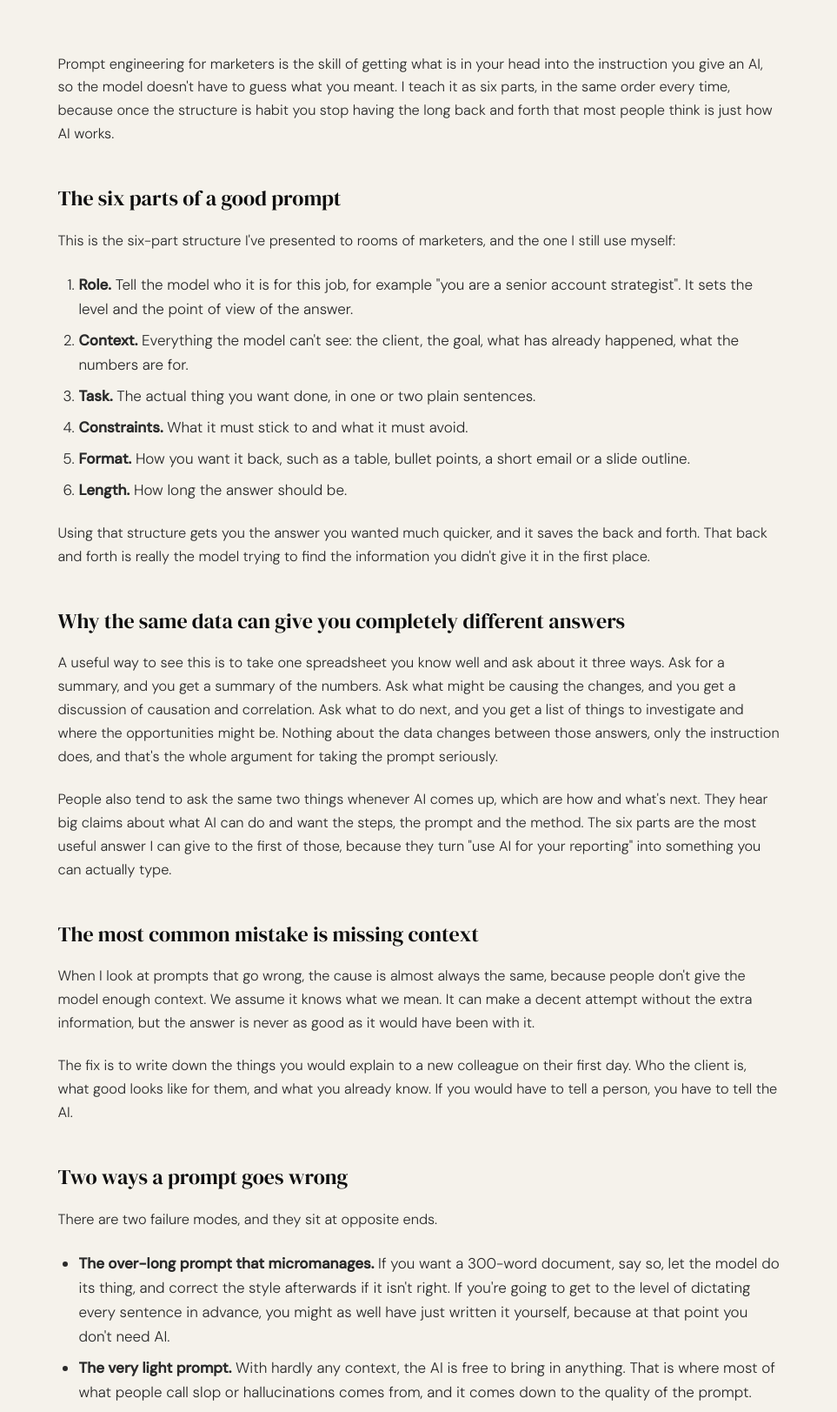
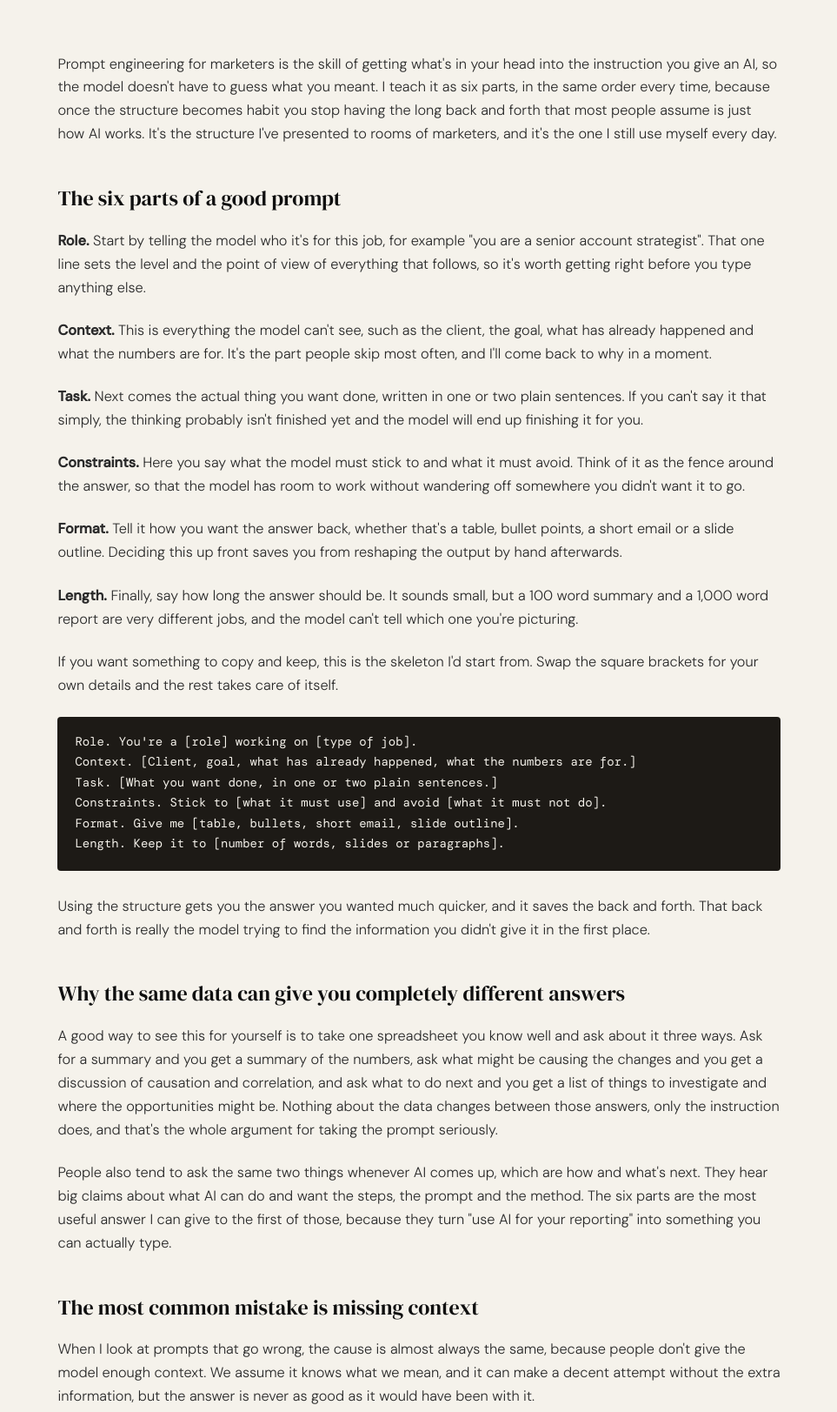
Before and after one commit to GarySto/GarySto.github.io, a plain HTML site: page articles/prompt-engineering-for-marketers-the-six-parts-i-teach/index.html in a window 1280 px wide. Shown: the part 1176-2799 px from the top of the page at 87% size, without its empty margins (158-1121 px from the left). Drawn offline with nearby package versions, Linux system fonts and the light colour scheme.

Commit message:
Update article: Prompt Engineering for Marketers: The Six Parts I Teach

```diff
--- a/articles/prompt-engineering-for-marketers-the-six-parts-i-teach/index.html
+++ b/articles/prompt-engineering-for-marketers-the-six-parts-i-teach/index.html
@@ -3,13 +3,13 @@
 <head>
 <meta charset="UTF-8">
 <meta name="viewport" content="width=device-width, initial-scale=1.0">
-<title>Prompt Engineering for Marketers: The Six Parts I Teach</title>
-<meta name="description" content="The prompt structure I hand to rooms of marketers, why one spreadsheet can give you a summary or a plan depending on how you ask, and the two ways a prompt">
+<title>Prompt Engineering for Marketers: The Six Parts I Teach — Gary Stow</title>
+<meta name="description" content="The six-part prompt structure I hand to rooms of marketers, with a template to copy, and why one spreadsheet can give you three different answers.">
 <meta name="robots" content="index, follow">
 <link rel="canonical" href="https://garystow.co.uk/articles/prompt-engineering-for-marketers-the-six-parts-i-teach/">
 <meta property="og:type" content="article">
 <meta property="og:title" content="Prompt Engineering for Marketers: The Six Parts I Teach">
-<meta property="og:description" content="The prompt structure I hand to rooms of marketers, why one spreadsheet can give you a summary or a plan depending on how you ask, and the two ways a prompt">
+<meta property="og:description" content="The six-part prompt structure I hand to rooms of marketers, with a template to copy, and why one spreadsheet can give you three different answers.">
 <meta property="og:url" content="https://garystow.co.uk/articles/prompt-engineering-for-marketers-the-six-parts-i-teach/">
 <meta property="og:image" content="https://garystow.co.uk/articles/prompt-engineering-for-marketers-the-six-parts-i-teach/prompt-engineering-for-marketers-the-six-parts-i-teach.png">
 <script type="application/ld+json">
@@ -19,6 +19,7 @@
   "headline": "Prompt Engineering for Marketers: The Six Parts I Teach",
   "author": {"@type": "Person", "name": "Gary Stow", "url": "https://garystow.co.uk/"},
   "datePublished": "2026-10-31",
+  "dateModified": "2026-11-25",
   "url": "https://garystow.co.uk/articles/prompt-engineering-for-marketers-the-six-parts-i-teach/"
 }
 </script>
@@ -27,22 +28,28 @@
 <link href="https://fonts.googleapis.com/css2?family=DM+Serif+Display:ital@0;1&family=DM+Mono:wght@400;500&family=DM+Sans:ital,wght@0,300;0,400;0,500;1,300&display=swap" rel="stylesheet" media="print" onload="this.media='all'">
 <noscript><link href="https://fonts.googleapis.com/css2?family=DM+Serif+Display:ital@0;1&family=DM+Mono:wght@400;500&family=DM+Sans:ital,wght@0,300;0,400;0,500;1,300&display=swap" rel="stylesheet"></noscript>
 <link rel="stylesheet" href="/assets/site.css?v=8096f9d0">
-<script src="/assets/consent.js?v=20261122"></script>
-<script type="text/plain" data-gs-after-paint data-src="https://www.googletagmanager.com/gtag/js?id=G-5S939E9N5T"></script>
+<script src="/assets/consent.js?v=20261024"></script>
+<script async src="https://www.googletagmanager.com/gtag/js?id=G-5S939E9N5T"></script>
 <script>
   window.dataLayer = window.dataLayer || [];
   function gtag(){dataLayer.push(arguments);}
   gtag('js', new Date());
   gtag('config', 'G-5S939E9N5T');
 </script>
-<script type="text/plain" data-gs-after-paint>
+<script type="text/javascript">
     (function(c,l,a,r,i,t,y){
         c[a]=c[a]||function(){(c[a].q=c[a].q||[]).push(arguments)};
         t=l.createElement(r);t.async=1;t.src="https://www.clarity.ms/tag/"+i;
         y=l.getElementsByTagName(r)[0];y.parentNode.insertBefore(t,y);
     })(window, document, "clarity", "script", "y7l6l2ea33");
 </script>
-<script type="text/plain" data-gs-after-paint>(function(w,d,t,u,o){w[u]=w[u]||[],o.ts=(new Date).getTime();var n=d.createElement(t); n.src="https://bat.bing.net/bat.js?ti="+o.ti+("uetq"!=u?"&q="+u:""),n.async=1, n.onload=n.onreadystatechange=function(){var s=this.readyState;s&&"loaded"!==s&&"complete"!==s||( o.q=w[u],w[u]=new UET(o),w[u].push("pageLoad"),n.onload=n.onreadystatechange=null)}; var i=d.getElementsByTagName(t)[0];i.parentNode.insertBefore(n,i); })(window,document,"script","uetq",{ti:"73014612", enableAutoSpaTracking: true});</script>
+<script>(function(w,d,t,u,o){w[u]=w[u]||[],o.ts=(new Date).getTime();var n=d.createElement(t); n.src="https://bat.bing.net/bat.js?ti="+o.ti+("uetq"!=u?"&q="+u:""),n.async=1, n.onload=n.onreadystatechange=function(){var s=this.readyState;s&&"loaded"!==s&&"complete"!==s||( o.q=w[u],w[u]=new UET(o),w[u].push("pageLoad"),n.onload=n.onreadystatechange=null)}; var i=d.getElementsByTagName(t)[0];i.parentNode.insertBefore(n,i); })(window,document,"script","uetq",{ti:"73014612", enableAutoSpaTracking: true});</script>
+<style>
+/* 8 Oct 2026: code in step-by-step articles - large, high contrast, never wider than the page */
+.article-body pre.code-block { background: #1d1a16; color: #f5f2eb; padding: 1.1rem 1.25rem; margin: 1.25rem 0 1.75rem; overflow-x: auto; max-width: 100%; border-radius: 4px; font-size: 0.95rem; line-height: 1.55; }
+.article-body pre.code-block code { font-family: var(--mono, monospace); background: none; padding: 0; color: inherit; white-space: pre; }
+.article-body code { font-family: var(--mono, monospace); background: #ece6da; padding: 0.1em 0.35em; border-radius: 3px; font-size: 0.92em; }
+</style>
 </head>
 <body>
 
@@ -69,75 +76,74 @@
 
 <div class="page-hero">
   <a href="/articles/" class="article-back">← All articles</a>
-  <div class="hero-label">Teaching</div>
+  <div class="hero-label">Building in public</div>
   <h1>Prompt Engineering for Marketers: The Six Parts I Teach</h1>
   <div class="article-meta">31 October 2026 · Gary Stow, performance marketing and AI</div>
   <p class="article-disclosure" style="font-size:0.85rem;color:var(--muted);margin-top:0.6rem;font-style:italic">Written by Gary Stow with help from AI tools. Every fact is checked and every article is approved by Gary before it goes live.</p>
 </div>
 
 <section>
-  <img src="/articles/prompt-engineering-for-marketers-the-six-parts-i-teach/prompt-engineering-for-marketers-the-six-parts-i-teach.webp" width="1200" height="800" fetchpriority="high" decoding="async" alt="A small group of marketers huddle behind a large glass wall, each clutching a transparent prism that refracts the same spreadsheet into distinct shapes. The room’s back view shows their focused faces and the shifting reflections" class="article-hero-img">
+  <img src="/articles/prompt-engineering-for-marketers-the-six-parts-i-teach/prompt-engineering-for-marketers-the-six-parts-i-teach.webp" srcset="/articles/prompt-engineering-for-marketers-the-six-parts-i-teach/prompt-engineering-for-marketers-the-six-parts-i-teach-480.webp 480w, /articles/prompt-engineering-for-marketers-the-six-parts-i-teach/prompt-engineering-for-marketers-the-six-parts-i-teach-720.webp 720w, /articles/prompt-engineering-for-marketers-the-six-parts-i-teach/prompt-engineering-for-marketers-the-six-parts-i-teach-960.webp 960w, /articles/prompt-engineering-for-marketers-the-six-parts-i-teach/prompt-engineering-for-marketers-the-six-parts-i-teach.webp 1200w" sizes="(max-width: 900px) calc(100vw - 4rem), 900px" width="1200" height="800" fetchpriority="high" decoding="async" alt="A small group of marketers huddle behind a large glass wall, each clutching a transparent prism that refracts the same spreadsheet into distinct shapes. The room’s back view shows their focused faces and the shifting reflections" class="article-hero-img">
   <div class="article-body">
 
-    <p>Prompt engineering for marketers is the skill of getting what is in your head into the instruction you give an AI, so the model doesn't have to guess what you meant. I teach it as six parts, in the same order every time, because once the structure is habit you stop having the long back and forth that most people think is just how AI works.</p>
+    <p>Prompt engineering for marketers is the skill of getting what's in your head into the instruction you give an AI, so the model doesn't have to guess what you meant. I teach it as six parts, in the same order every time, because once the structure becomes habit you stop having the long back and forth that most people assume is just how AI works. It's the structure I've presented to rooms of marketers, and it's the one I still use myself every day.</p>
 
     <h3>The six parts of a good prompt</h3>
 
-    <p>This is the six-part structure I've presented to rooms of marketers, and the one I still use myself:</p>
+    <p><strong>Role.</strong> Start by telling the model who it's for this job, for example "you are a senior account strategist". That one line sets the level and the point of view of everything that follows, so it's worth getting right before you type anything else.</p>
 
-    <ol>
-      <li><strong>Role.</strong> Tell the model who it is for this job, for example "you are a senior account strategist". It sets the level and the point of view of the answer.</li>
-      <li><strong>Context.</strong> Everything the model can't see: the client, the goal, what has already happened, what the numbers are for.</li>
-      <li><strong>Task.</strong> The actual thing you want done, in one or two plain sentences.</li>
-      <li><strong>Constraints.</strong> What it must stick to and what it must avoid.</li>
-      <li><strong>Format.</strong> How you want it back, such as a table, bullet points, a short email or a slide outline.</li>
-      <li><strong>Length.</strong> How long the answer should be.</li>
-    </ol>
+    <p><strong>Context.</strong> This is everything the model can't see, such as the client, the goal, what has already happened and what the numbers are for. It's the part people skip most often, and I'll come back to why in a moment.</p>
 
-    <p>Using that structure gets you the answer you wanted much quicker, and it saves the back and forth. That back and forth is really the model trying to find the information you didn't give it in the first place.</p>
+    <p><strong>Task.</strong> Next comes the actual thing you want done, written in one or two plain sentences. If you can't say it that simply, the thinking probably isn't finished yet and the model will end up finishing it for you.</p>
+
+    <p><strong>Constraints.</strong> Here you say what the model must stick to and what it must avoid. Think of it as the fence around the answer, so that the model has room to work without wandering off somewhere you didn't want it to go.</p>
+
+    <p><strong>Format.</strong> Tell it how you want the answer back, whether that's a table, bullet points, a short email or a slide outline. Deciding this up front saves you from reshaping the output by hand afterwards.</p>
+
+    <p><strong>Length.</strong> Finally, say how long the answer should be. It sounds small, but a 100 word summary and a 1,000 word report are very different jobs, and the model can't tell which one you're picturing.</p>
+
+    <p>If you want something to copy and keep, this is the skeleton I'd start from. Swap the square brackets for your own details and the rest takes care of itself.</p>
+
+    <pre class="code-block"><code>Role. You're a [role] working on [type of job].
+Context. [Client, goal, what has already happened, what the numbers are for.]
+Task. [What you want done, in one or two plain sentences.]
+Constraints. Stick to [what it must use] and avoid [what it must not do].
+Format. Give me [table, bullets, short email, slide outline].
+Length. Keep it to [number of words, slides or paragraphs].</code></pre>
+
+    <p>Using the structure gets you the answer you wanted much quicker, and it saves the back and forth. That back and forth is really the model trying to find the information you didn't give it in the first place.</p>
 
     <h3>Why the same data can give you completely different answers</h3>
 
-    <p>A useful way to see this is to take one spreadsheet you know well and ask about it three ways. Ask for a summary, and you get a summary of the numbers. Ask what might be causing the changes, and you get a discussion of causation and correlation. Ask what to do next, and you get a list of things to investigate and where the opportunities might be. Nothing about the data changes between those answers, only the instruction does, and that's the whole argument for taking the prompt seriously.</p>
+    <p>A good way to see this for yourself is to take one spreadsheet you know well and ask about it three ways. Ask for a summary and you get a summary of the numbers, ask what might be causing the changes and you get a discussion of causation and correlation, and ask what to do next and you get a list of things to investigate and where the opportunities might be. Nothing about the data changes between those answers, only the instruction does, and that's the whole argument for taking the prompt seriously.</p>
 
     <p>People also tend to ask the same two things whenever AI comes up, which are how and what's next. They hear big claims about what AI can do and want the steps, the prompt and the method. The six parts are the most useful answer I can give to the first of those, because they turn "use AI for your reporting" into something you can actually type.</p>
 
     <h3>The most common mistake is missing context</h3>
 
-    <p>When I look at prompts that go wrong, the cause is almost always the same, because people don't give the model enough context. We assume it knows what we mean. It can make a decent attempt without the extra information, but the answer is never as good as it would have been with it.</p>
+    <p>When I look at prompts that go wrong, the cause is almost always the same, because people don't give the model enough context. We assume it knows what we mean, and it can make a decent attempt without the extra information, but the answer is never as good as it would have been with it.</p>
 
-    <p>The fix is to write down the things you would explain to a new colleague on their first day. Who the client is, what good looks like for them, and what you already know. If you would have to tell a person, you have to tell the AI.</p>
+    <p>The fix is to write down the things you'd explain to a new colleague on their first day. That means who the client is, what good looks like for them and what you already know. If you'd have to tell a person, you have to tell the AI.</p>
 
     <h3>Two ways a prompt goes wrong</h3>
 
-    <p>There are two failure modes, and they sit at opposite ends.</p>
+    <p>Prompts fail at both ends of the scale, and the two failures look very different. The first is the over-long prompt that micromanages. If you want a 300 word document, say so, let the model do its thing, and correct the style afterwards if it isn't right. If you're going to get to the level of dictating every sentence in advance, you might as well have just written it yourself, because at that point you don't need AI.</p>
 
-    <ul>
-      <li><strong>The over-long prompt that micromanages.</strong> If you want a 300-word document, say so, let the model do its thing, and correct the style afterwards if it isn't right. If you're going to get to the level of dictating every sentence in advance, you might as well have just written it yourself, because at that point you don't need AI.</li>
-      <li><strong>The very light prompt.</strong> With hardly any context, the AI is free to bring in anything. That is where most of what people call slop or hallucinations comes from, and it comes down to the quality of the prompt.</li>
-    </ul>
-
-    <p>The six parts sit in the middle of those two. Enough to point the model in the right direction, without writing the answer for it.</p>
+    <p>The second is the very light prompt. With hardly any context the AI is free to bring in anything, and that's where most of what people call slop or hallucinations comes from. It comes down to the quality of the prompt, and the six parts sit between the two extremes, giving the model enough to point it in the right direction without writing the answer for it.</p>
 
     <h3>My own lesson with header images</h3>
 
-    <p>I learned this on my own website. My early prompts for article header images weren't specific enough, so the pictures all came out looking much the same and didn't match what I had in mind. I hadn't told the model what I didn't like, why I didn't like it, or that I wanted variety across the set. Once I went back and changed the prompts to say those things, the results changed with them.</p>
+    <p>I learned this the hard way on my own website. My early prompts for article header images weren't specific enough, so the pictures all came out looking much the same and didn't match what I had in mind. I hadn't told the model what I didn't like, why I didn't like it, or that I wanted variety across the set. Once I went back and changed the prompts to say those things, the results changed with them.</p>
 
     <h3>Every AI needs a slightly different approach</h3>
 
-    <p>I treat each AI I use as a different personality, and adjust the same structure for each one:</p>
+    <p>I treat each AI I use as a different personality, and I adjust the same structure for each one. A local model on my own PC needs very specific, less friendly prompts because it has a smaller memory to work with. My personal Copilot needs me to be more forceful, or it asks a lot of questions before it gives me an answer. Claude can work across many files and projects at once, but it uses up my allowance quickly, so I need to know what I want before I start.</p>
 
-    <ul>
-      <li><strong>A local model on my own PC</strong> needs very specific, less friendly prompts, because it has a smaller memory to work with.</li>
-      <li><strong>My personal Copilot</strong> needs me to be more forceful, or it asks a lot of questions before it gives me an answer.</li>
-      <li><strong>Claude</strong> can work across many files and projects at once, but it uses up my allowance quickly, so I need to know what I want before I start.</li>
-    </ul>
-
-    <p>The six parts stay the same for all three, and what changes is how much detail goes into each one and how firmly it's worded.</p>
+    <p>The six parts stay the same for all three. What changes is how much detail goes into each one and how firmly it's worded.</p>
 
     <h3>What I'd tell a marketer starting today</h3>
 
-    <p>Write your next prompt with all six parts, even if it feels like overkill for a small job, and compare the answer with what you would normally have got. Most people only need to see that difference once. If you work in paid search, I've also written up <a href="/articles/ai-prompt-framework-for-a-ppc-audit/">an AI prompt framework for a PPC audit</a>, which applies the same thinking to one of the heaviest jobs in an account.</p>
+    <p>Write your next prompt with all six parts, even if it feels like overkill for a small job, and compare the answer with what you'd normally have got. Most people only need to see that difference once, and it's the quickest way to find out which of the six you tend to skip. If you work in paid search, I've also written up <a href="/articles/ai-prompt-framework-for-a-ppc-audit/">an AI prompt framework for a PPC audit</a>, which applies the same thinking to one of the heaviest jobs in an account.</p>
 
   </div>
 </section>
```
Also changed, not shown: articles/prompt-engineering-for-marketers-the-six-parts-i-teach/prompt-engineering-for-marketers-the-six-parts-i-teach-480.webp (added), articles/prompt-engineering-for-marketers-the-six-parts-i-teach/prompt-engineering-for-marketers-the-six-parts-i-teach-720.webp (added), articles/prompt-engineering-for-marketers-the-six-parts-i-teach/prompt-engineering-for-marketers-the-six-parts-i-teach-960.webp (added).
